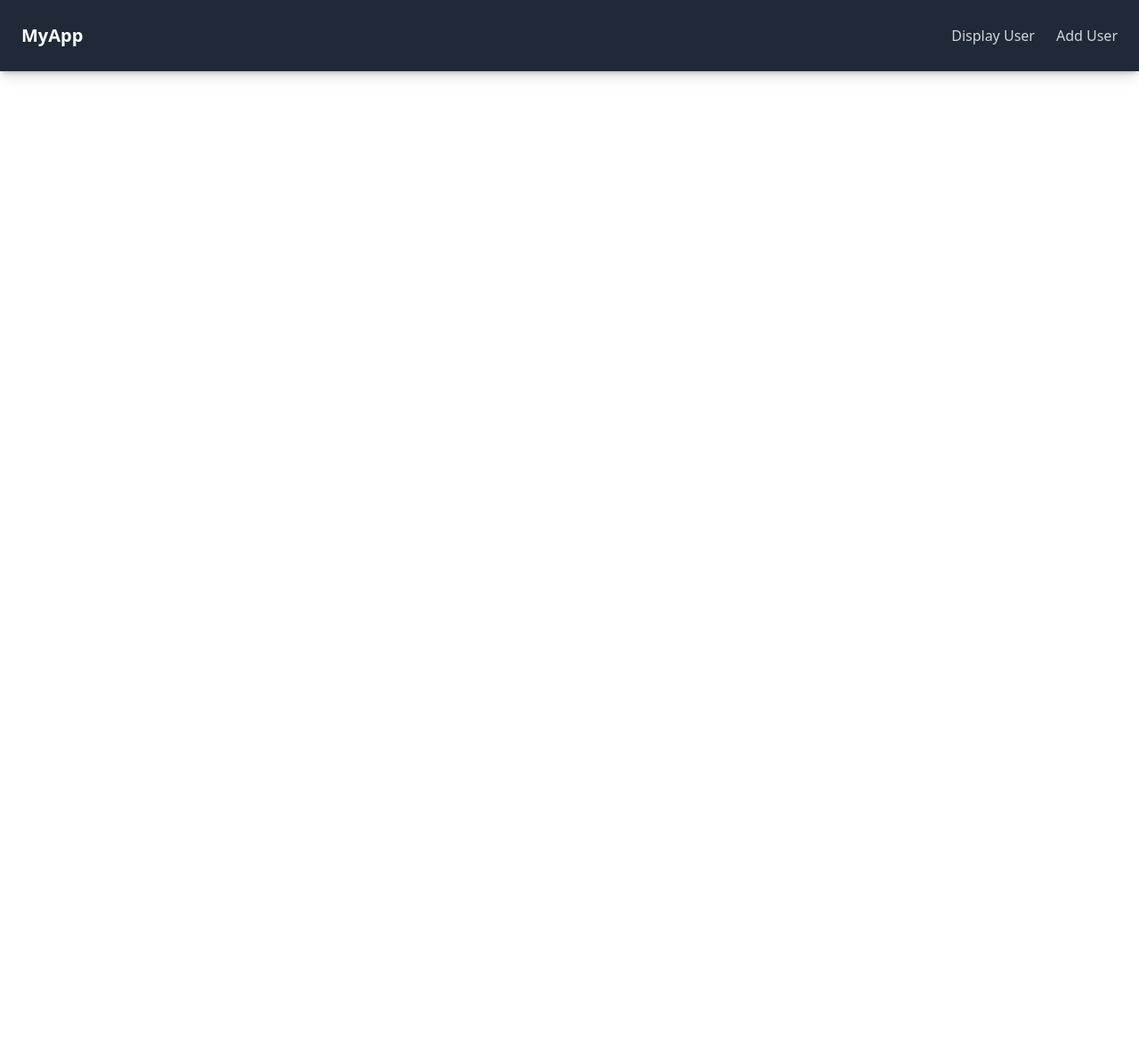
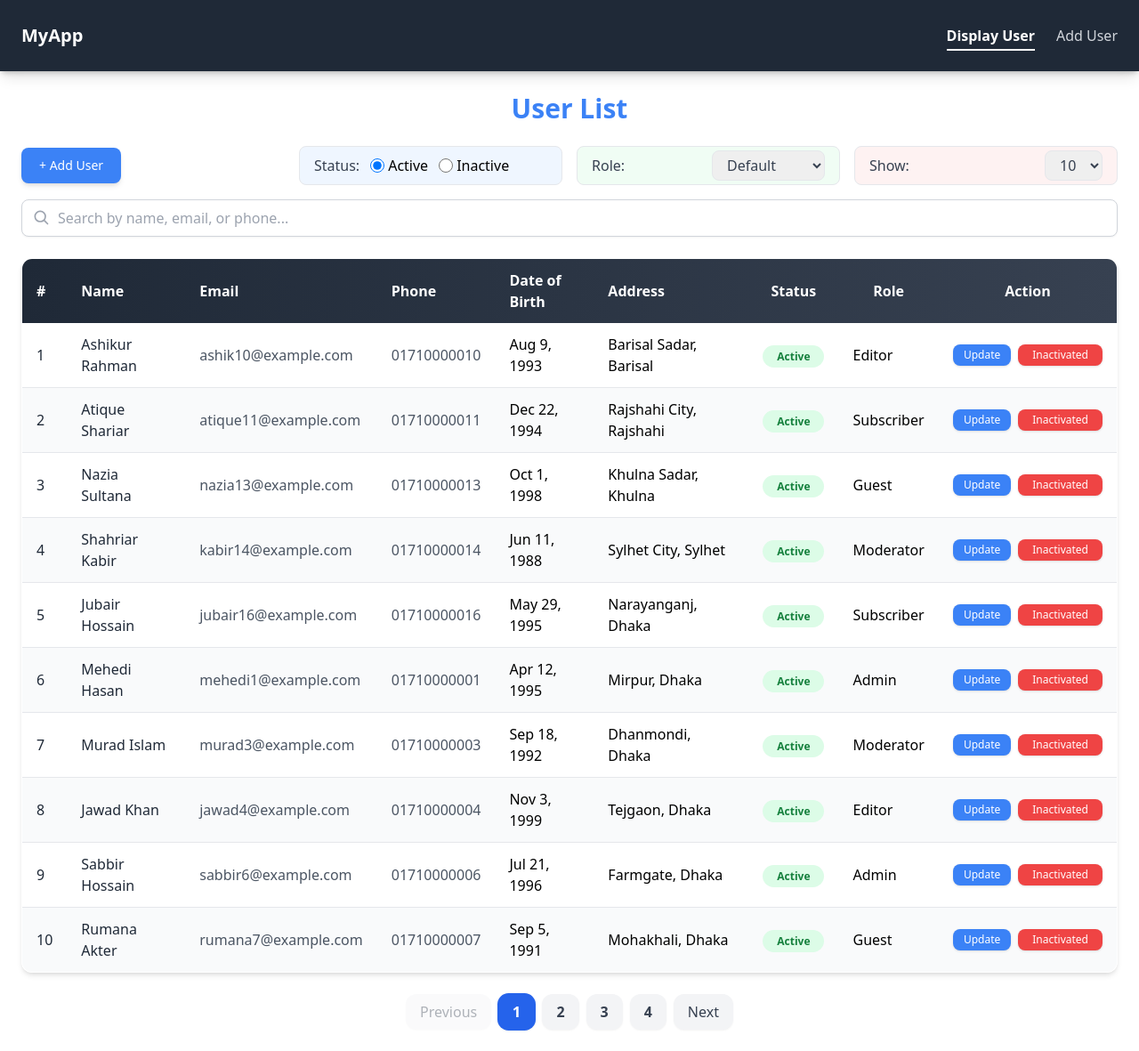
Before and after one commit to atique0x/user-management, an Angular app: page /display-user in a window 1280 px wide. Before the commit this address led to /. Shown: the whole page at 89% size. Before the commit the page ends 800 px from the top, so only its background shows below. Built offline with nearby package versions, Linux system fonts and the light colour scheme.

Commit message:
optimized

```diff
--- a/src/app/app-routing.module.ts
+++ b/src/app/app-routing.module.ts
@@ -1,12 +1,14 @@
 import { NgModule } from '@angular/core';
 import { RouterModule, Routes } from '@angular/router';
+
 import { DisplayUsersComponent } from './display-users/display-users.component';
 import { EditUsersComponent } from './edit-users/edit-users.component';
 
 const routes: Routes = [
-  { path: '', component: DisplayUsersComponent },
+  { path: '', redirectTo: 'display-user', pathMatch: 'full' },
+  { path: 'display-user', component: DisplayUsersComponent },
   { path: 'add-user', component: EditUsersComponent },
-  { path: 'add-user/:id', component: EditUsersComponent },
+  { path: 'edit-user/:id', component: EditUsersComponent },
 ];
 
 @NgModule({
--- a/src/app/display-users/display-users.component.html
+++ b/src/app/display-users/display-users.component.html
@@ -18,17 +18,6 @@
         class="flex flex-wrap items-center gap-3 bg-blue-50 border rounded-lg px-4 py-1"
       >
         <span class="text-gray-700 font-medium">Status:</span>
-        <!-- <label class="flex items-center gap-1 cursor-pointer">
-          <input
-            type="radio"
-            name="statusFilter"
-            [(ngModel)]="statusFilter"
-            [value]="'all'"
-            (change)="onStatusFilterChange()"
-            class="h-4 w-4 text-blue-600 border-gray-300"
-          />
-          All
-        </label> -->
         <label class="flex items-center gap-1 cursor-pointer">
           <input
             type="radio"
@@ -166,8 +155,13 @@
         </tr>
 
         <tr
-          class="border-b even:bg-gray-50 odd:bg-white hover:bg-blue-50 transition"
+          class="border-b transition"
           *ngFor="let user of users; let i = index"
+          [ngClass]="{
+            'bg-green-100 ': user.id === markedUserId,
+            'even:bg-gray-50 odd:bg-white hover:bg-blue-50':
+              user.id !== markedUserId
+          }"
         >
           <td class="py-3 px-4 font-medium text-gray-800">
             {{ i + 1 + (currentPage - 1) * itemsPerPage }}
--- a/src/app/display-users/display-users.component.ts
+++ b/src/app/display-users/display-users.component.ts
@@ -1,11 +1,13 @@
 import { Component, OnDestroy, OnInit } from '@angular/core';
 import { Router, ActivatedRoute, Params } from '@angular/router';
-import { UsersService } from '../services/users.service';
 import { debounceTime, Subscription } from 'rxjs';
+
 import { User } from '../types/user.interface';
 import { ItemsPerPage } from '../types/item-per-page.enum';
 import { UserStatus } from '../types/user-status.type';
 import { UserRole } from '../types/user-role.enum';
+
+import { UsersService } from '../services/users.service';
 
 @Component({
   selector: 'app-display-users',
@@ -23,6 +25,8 @@ export class DisplayUsersComponent implements OnInit, OnDestroy {
   searchText = '';
   statusFilter: UserStatus = 'active';
   role: UserRole | 'default' = 'default';
+  markedUserId?: string;
+
   roles = Object.values(UserRole);
 
   private subscriptions: Subscription[] = [];
@@ -79,28 +83,26 @@ export class DisplayUsersComponent implements OnInit, OnDestroy {
     this.usersService.setSearchText(this.searchText);
   }
 
-  onToggleActiveStatus(userId?: string): void {
-    if (!userId) return;
-    if (confirm('Are you sure you want to change active status?')) {
-      this.usersService.toggleActiveStatus(userId);
-
-      this.loadUsers();
-    }
-  }
-
   onAddUser(): void {
     this.router.navigate(['/add-user']);
   }
 
   onUpdateUser(userId?: string): void {
     if (!userId) return;
-    this.router.navigate(['/add-user', userId]);
+    this.router.navigate(['/edit-user', userId]);
   }
 
   onDeleteUser(userId?: string): void {
     if (!userId) return;
     this.usersService.deleteUser(userId);
     this.loadUsers();
+  }
+
+  onToggleActiveStatus(userId?: string): void {
+    if (!userId) return;
+    this.usersService.toggleActiveStatus(userId);
+    this.markedUserId = userId;
+    this.onTogglePageChange(this.markedUserId);
   }
 
   private loadUsers(): void {
@@ -117,6 +119,26 @@ export class DisplayUsersComponent implements OnInit, OnDestroy {
       this.updateQueryParams({ page: this.currentPage });
     }
     this.users = users;
+  }
+
+  private onTogglePageChange(userId?: string) {
+    if (!userId) return;
+
+    const user = this.usersService.getUserById(userId);
+    if (!user) return;
+
+    this.statusFilter = user.isActive ? 'active' : 'inactive';
+    const page = this.usersService.getPageOfUser(
+      userId,
+      this.itemsPerPage,
+      this.statusFilter,
+      this.role,
+      this.searchText
+    );
+    this.updateQueryParams({ status: this.statusFilter, page });
+    setTimeout(() => {
+      this.markedUserId = undefined;
+    }, 5000);
   }
 
   private updateQueryParams(
--- a/src/app/edit-users/edit-users.component.ts
+++ b/src/app/edit-users/edit-users.component.ts
@@ -1,10 +1,11 @@
 import { Component, OnInit } from '@angular/core';
 import { FormControl, FormGroup, Validators } from '@angular/forms';
 import { ActivatedRoute, Router } from '@angular/router';
-import { UsersService } from '../services/users.service';
+
 import { User } from '../types/user.interface';
 import { UserRole } from '../types/user-role.enum';
 
+import { UsersService } from '../services/users.service';
 @Component({
   selector: 'app-edit-users',
   templateUrl: './edit-users.component.html',
--- a/src/app/navbar/navbar.component.html
+++ b/src/app/navbar/navbar.component.html
@@ -15,9 +15,8 @@
       <ul class="flex space-x-6">
         <li>
           <a
-            routerLink="/"
+            routerLink="/display-user"
             routerLinkActive="text-white border-b-2 border-white font-bold"
-            [routerLinkActiveOptions]="{ exact: true }"
             class="text-gray-300 hover:text-white transition-colors duration-200 pb-1"
           >
             Display User
--- a/src/app/services/users.service.ts
+++ b/src/app/services/users.service.ts
@@ -1,7 +1,9 @@
 import { Injectable } from '@angular/core';
+import { Subject } from 'rxjs';
+
 import { v4 as uuidv4 } from 'uuid';
+
 import { USERS } from '../data/users-data';
-import { Subject } from 'rxjs';
 import { User } from '../types/user.interface';
 import { UserStatus } from '../types/user-status.type';
 import { UserRole } from '../types/user-role.enum';
@@ -20,31 +22,37 @@ export class UsersService {
     this.setUsersToLocalStorage();
   }
 
-  setSearchText(text: string) {
-    this.searchSubject.next(text);
-  }
-
-  toggleActiveStatus(userId: string): void {
-    const user = this.getUserById(userId);
-    if (user) {
-      user.isActive = !user.isActive;
-      this.setUsersToLocalStorage();
-    }
-  }
-
   getPaginatedUsers(
     page: number,
     itemsPerPage: number,
-    status: UserStatus = 'active',
-    role: UserRole | 'default' = 'default',
+    status: UserStatus,
+    role: UserRole | 'default',
     searchText: string = ''
   ): { users: User[]; totalUsers: number } {
-    const filtered = this.applyFilters(this.users, status, role, searchText);
+    const filtered = this.applyFilters(status, role, searchText);
 
     const totalUsers = filtered.length;
     const start = (page - 1) * itemsPerPage;
     const paginatedUsers = filtered.slice(start, start + itemsPerPage);
     return { users: paginatedUsers, totalUsers };
+  }
+
+  getPageOfUser(
+    userId: string,
+    itemsPerPage: number,
+    status: UserStatus,
+    role: UserRole | 'default',
+    searchText: string
+  ): number {
+    const filtered = this.applyFilters(status, role, searchText);
+
+    const index = filtered.findIndex((u) => u.id === userId);
+    if (index === -1) return 1;
+    return Math.floor(index / itemsPerPage) + 1;
+  }
+
+  getUserById(userId: string): User | undefined {
+    return this.users.find((user) => user.id === userId);
   }
 
   addUser(user: User): void {
@@ -53,16 +61,22 @@ export class UsersService {
     this.setUsersToLocalStorage();
   }
 
-  getUserById(userId: string): User | undefined {
-    return this.users.find((user) => user.id === userId);
-  }
-
   updateUser(userId: string, updatedUserData: User): void {
     const index = this.users.findIndex((u) => u.id === userId);
     if (index !== -1) {
       this.users[index] = { ...this.users[index], ...updatedUserData };
       this.setUsersToLocalStorage();
     }
+  }
+
+  toggleActiveStatus(userId: string): void {
+    const user = this.getUserById(userId);
+    if (!user) return;
+    if (!confirm(`Are you sure you want to change status for "${user.name}"?`))
+      return;
+
+    user.isActive = !user.isActive;
+    this.setUsersToLocalStorage();
   }
 
   deleteUser(userId: string): void {
@@ -74,19 +88,21 @@ export class UsersService {
     }
   }
 
+  setSearchText(text: string) {
+    this.searchSubject.next(text);
+  }
+
   private applyFilters(
-    users: User[],
     status: UserStatus,
     role: UserRole | 'default',
     searchText: string
   ): User[] {
-    let filtered = [...users];
+    let filtered = [...this.users];
 
-    //Filter by active status
     if (status === 'active') filtered = filtered.filter((u) => u.isActive);
     else if (status === 'inactive')
       filtered = filtered.filter((u) => !u.isActive);
-    // Filter by search text
+
     if (searchText) {
       const lowerSearchText = searchText.toLowerCase();
       filtered = filtered.filter(
@@ -96,7 +112,7 @@ export class UsersService {
           u.phone.toLowerCase().includes(lowerSearchText)
       );
     }
-    // Filter by role
+
     if (role && role !== 'default') {
       filtered = filtered.filter((u) => u.role === role);
     }
--- a/src/app/shared/pagination/pagination.component.html
+++ b/src/app/shared/pagination/pagination.component.html
@@ -1,26 +1,34 @@
 <div class="flex justify-center items-center gap-2 mt-6">
   <!-- Previous Button -->
-  <button (click)="goPreviousPage()" [disabled]="currentPage === 1" class="px-4 py-2 rounded-xl bg-gray-100 text-gray-700 font-medium transition
-           disabled:opacity-40 disabled:cursor-not-allowed
-           hover:bg-gray-200 active:scale-95 shadow-sm">
+  <button
+    (click)="goPreviousPage()"
+    [disabled]="currentPage === 1"
+    class="px-4 py-2 rounded-xl bg-gray-100 text-gray-700 font-medium transition disabled:opacity-40 disabled:cursor-not-allowed hover:bg-gray-200 active:scale-95 shadow-sm"
+  >
     Previous
   </button>
 
   <!-- Page Numbers -->
-  <ng-container *ngFor="let page of [].constructor(totalPages); let i = index">
-    <button class="px-4 py-2 rounded-xl font-semibold transition shadow-sm" [ngClass]="
-        i+1 === currentPage
+  <ng-container *ngFor="let page of pageNumbers; let i = index">
+    <button
+      class="px-4 py-2 rounded-xl font-semibold transition shadow-sm"
+      [ngClass]="
+        i + 1 === currentPage
           ? 'bg-blue-600 text-white shadow-md scale-105'
           : 'bg-gray-100 text-gray-700 hover:bg-gray-200 active:scale-95'
-      " (click)="goToPage(i+1)">
-      {{ i+1 }}
+      "
+      (click)="goToPage(i + 1)"
+    >
+      {{ i + 1 }}
     </button>
   </ng-container>
 
   <!-- Next Button -->
-  <button (click)="goNextPage()" [disabled]="currentPage === totalPages" class="px-4 py-2 rounded-xl bg-gray-100 text-gray-700 font-medium transition
-           disabled:opacity-40 disabled:cursor-not-allowed
-           hover:bg-gray-200 active:scale-95 shadow-sm">
+  <button
+    (click)="goNextPage()"
+    [disabled]="currentPage === totalPages"
+    class="px-4 py-2 rounded-xl bg-gray-100 text-gray-700 font-medium transition disabled:opacity-40 disabled:cursor-not-allowed hover:bg-gray-200 active:scale-95 shadow-sm"
+  >
     Next
   </button>
 </div>
--- a/src/app/shared/pagination/pagination.component.ts
+++ b/src/app/shared/pagination/pagination.component.ts
@@ -1,18 +1,22 @@
-import { Component, EventEmitter, Input, OnInit, Output } from '@angular/core';
+import {
+  Component,
+  EventEmitter,
+  Input,
+  OnInit,
+  Output,
+  SimpleChanges,
+} from '@angular/core';
 
 @Component({
   selector: 'app-pagination',
   templateUrl: './pagination.component.html',
   styleUrls: ['./pagination.component.css'],
 })
-export class PaginationComponent implements OnInit {
+export class PaginationComponent {
   @Input() currentPage = 1;
   @Input() itemsPerPage = 10;
   @Input() totalPages = 1;
   @Output() pageChange = new EventEmitter<number>();
-
-  constructor() {}
-  ngOnInit(): void {}
 
   goPreviousPage(): void {
     if (this.currentPage > 1) {
@@ -31,4 +35,8 @@ export class PaginationComponent implements OnInit {
       this.pageChange.emit(page);
     }
   }
+
+  get pageNumbers(): number[] {
+    return Array.from({ length: this.totalPages }, (_, i) => i + 1);
+  }
 }
```
